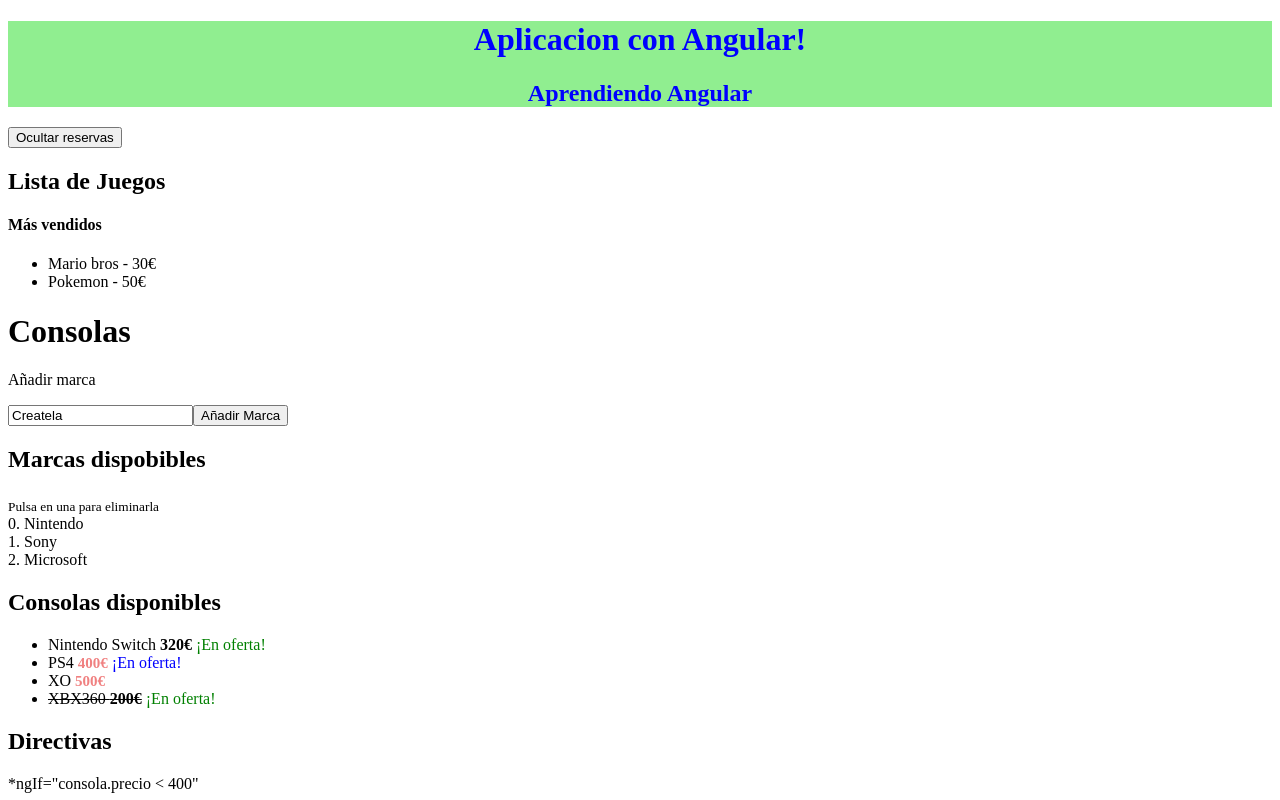
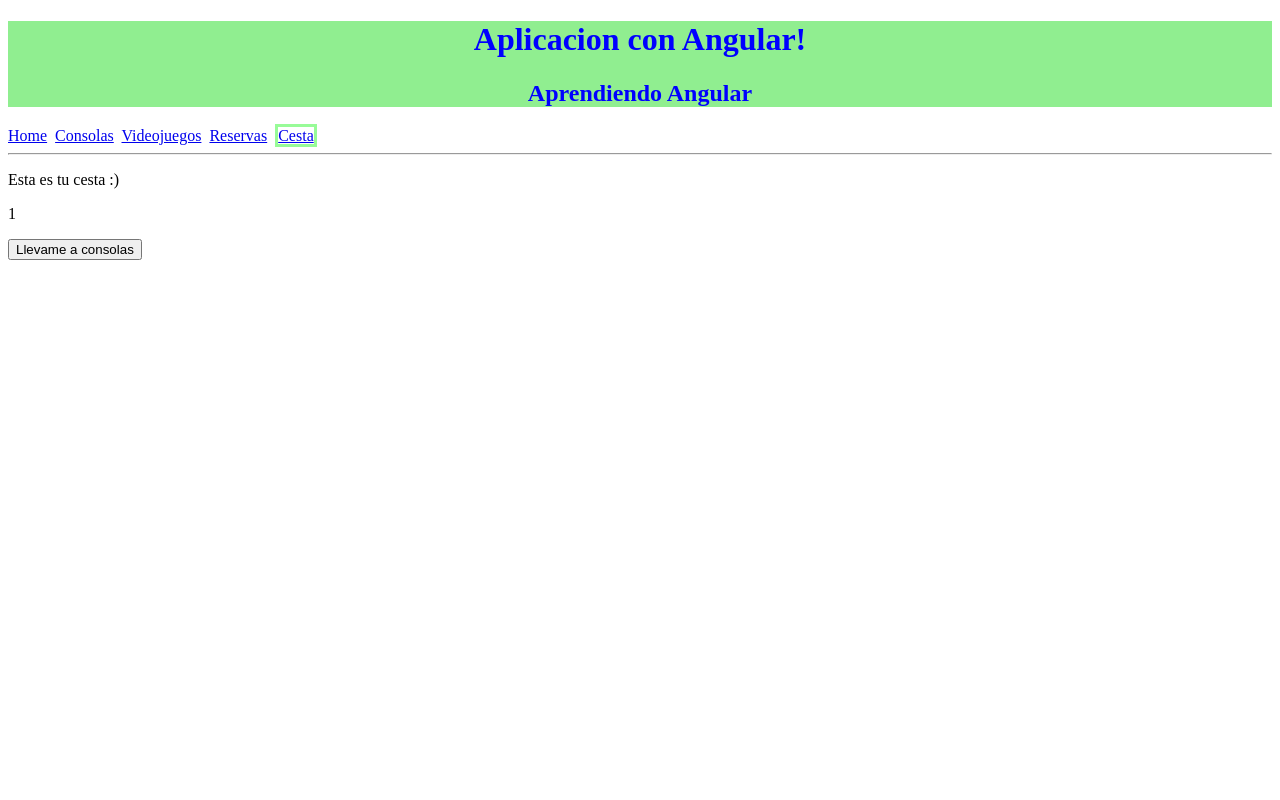
Before and after one commit to DavidMartinPerez/Angular-QuickStart, an Angular app: page /cesta/1 in a window 1280 px wide. Shown: the top 800 px of the page. Built offline with nearby package versions, Linux system fonts and the light colour scheme.

Commit message:
ngRouter y ngRouterNavegate

```diff
--- a/src/app/app.component.html
+++ b/src/app/app.component.html
@@ -7,8 +7,18 @@
     {{ descripcion }}
   </h2>
 </div>
-<button (click)="ocultarReservas()">{{nombre_boton}}</button>
+<nav>
+    <a [routerLink]="['/home']" [routerLinkActive]="['active']">Home</a>&nbsp;
+    <a [routerLink]="['/consolas']"[routerLinkActive]="['active']">Consolas</a>&nbsp;
+    <a [routerLink]="['/videojuegos']" [routerLinkActive]="['active']">Videojuegos</a>&nbsp;
+    <a [routerLink]="['/reservas']" [routerLinkActive]="['active']">Reservas</a>&nbsp;
+    <a [routerLink]="['/cesta']" [routerLinkActive]="['active']">Cesta</a>&nbsp;
+  </nav>
+  <hr>
+<!--button (click)="ocultarReservas()">{{nombre_boton}}</button>
+<reservas *ngIf="mostrar_reservas"></reservas>
 
 <juegos></juegos>
-<consolas></consolas>
-<reservas *ngIf="mostrar_reservas"></reservas>
+<consolas></consolas-->
+
+<router-outlet></router-outlet>
--- /dev/null
+++ b/src/app/app.routing.ts
@@ -0,0 +1,23 @@
+// Importa los modulos del router de angular
+import { ModuleWithProviders } from '@angular/core';
+import { Routes, RouterModule } from '@angular/router';
+
+//Importar componenetes
+import { ConsolasComponent } from './consolas/consolas.component';
+import { JuegosComponent } from './juegos/juegos.component';
+import { ReservasComponent } from './reservas/reservas.component';
+import { HomeComponent } from './home/home.component';
+import { CestaComponent } from './cesta/cesta.component';
+
+// Array de rutas
+const appRoutes:Routes = [
+    {path: 'consolas', component: ConsolasComponent},
+    {path: 'videojuegos', component: JuegosComponent},
+    {path: 'reservas', component: ReservasComponent},
+    {path: 'cesta', component: CestaComponent},
+    {path: 'cesta/:nombre', component: CestaComponent},
+    {path: '**', component: HomeComponent }
+]
+
+export const appRoutingProviders: any[] = [];
+export const routing: ModuleWithProviders = RouterModule.forRoot(appRoutes);
--- /dev/null
+++ b/src/app/cesta/cesta.component.html
@@ -0,0 +1,6 @@
+<p>
+  Esta es tu cesta :)
+</p>
+<p *ngIf="nombre">{{nombre}}</p>
+
+<button (click)="redirigir()">Llevame a consolas</button>
--- /dev/null
+++ b/src/app/cesta/cesta.component.ts
@@ -0,0 +1,24 @@
+import { Component, OnInit } from '@angular/core';
+import { Router, ActivatedRoute, Params } from '@angular/router';
+
+@Component({
+  selector: 'cesta',
+  templateUrl: './cesta.component.html',
+  styleUrls: ['./cesta.component.css']
+})
+export class CestaComponent implements OnInit {
+  public nombre:string;
+  constructor(
+    private _route: ActivatedRoute,
+    private _router: Router
+  ) {
+  }
+
+  ngOnInit() {
+    this._route.params.subscribe((params: Params) =>
+      this.nombre = params.nombre
+  )}
+  redirigir(){
+    this._router.navigate(['/consolas'])
+  }
+}
--- a/src/app/consolas/consolas.component.html
+++ b/src/app/consolas/consolas.component.html
@@ -3,10 +3,10 @@
 <p>Añadir marca {{estadoInput}}</p>
 <input type="text" [(ngModel)]="nuevaMarca" (blur)="onBlur()" (focus)="onFocus()" (keyup.enter)="setMarca()"/>
 <button (click)="setMarca()">Añadir Marca</button>
+<span style="color:red">{{mensajeRepetido}}</span>
 
-<p>{{mi_marca}}</p>
 <h2>Marcas dispobibles</h2>
-<sub>Pulsa en una para eliminarla <span style="color:red">{{mensajeRepetido}}</span></sub>
+<sub>Pulsa en una para eliminarla</sub>
 <div *ngFor="let marca of marcas; let indice = index"><span (click)="eliminarMarca(indice)">{{indice + '. ' +marca}}</span></div>
 
 <h2>Consolas disponibles</h2>
@@ -14,7 +14,7 @@
     <li *ngFor="let consola of consolas">
         <span [ngStyle]="{
             'text-decoration': !consola.stock ? 'line-through' : 'none'
-        }">{{consola.nombre}} <b [class.altoPrecio] = "consola.precio > 320">{{consola.precio}}€</b>
+        }">{{consola.nombre}} <b [class.altoPrecio] = "consola.precio > 320" [ngClass]="{ 'altoPrecio': consola.precio > 320, 'bajoPrecio': consola.precio < 200 }">{{consola.precio}}€</b>
         </span>
         <span *ngIf="consola.precio <= 400" [style.color]="consola.precio > 330 ? 'blue' : 'green'" > ¡En oferta!</span>
     </li>
--- /dev/null
+++ b/src/app/home/home.component.html
@@ -0,0 +1,3 @@
+<p>
+  home works!
+</p>
--- /dev/null
+++ b/src/app/home/home.component.ts
@@ -0,0 +1,15 @@
+import { Component, OnInit } from '@angular/core';
+
+@Component({
+  selector: 'app-home',
+  templateUrl: './home.component.html',
+  styleUrls: ['./home.component.css']
+})
+export class HomeComponent implements OnInit {
+
+  constructor() { }
+
+  ngOnInit() {
+  }
+
+}
--- a/src/assets/styleGlobal.css
+++ b/src/assets/styleGlobal.css
@@ -2,3 +2,6 @@
     color: lightcoral;
     font-size: 15px;
 }
+.active{
+    border: 3px solid palegreen;
+}
--- a/src/index.html
+++ b/src/index.html
@@ -2,9 +2,8 @@
 <html lang="en">
   <head>
     <meta charset="utf-8">
-    <title>AprendiendoAngular</title>
+    <title>Aprendiendo Angular</title>
     <base href="/">
-
     <meta name="viewport" content="width=device-width, initial-scale=1">
     <link rel="icon" type="image/x-icon" href="favicon.ico">
   </head>
```
Also changed, not shown: src/app/app.module.ts (+11 -3 lines), src/app/cesta/cesta.component.css (added), src/app/home/home.component.css (added), 2 other files (tests, documents, lock files or other folders).
